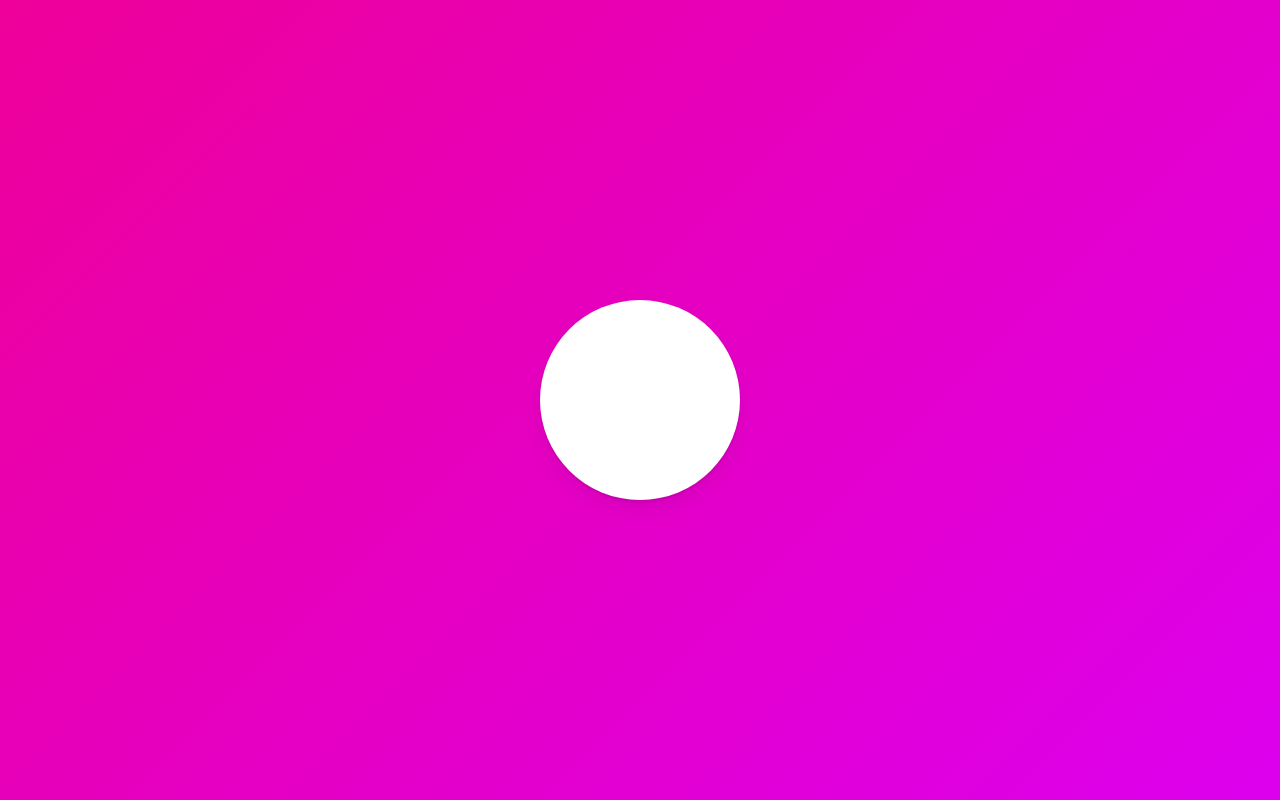
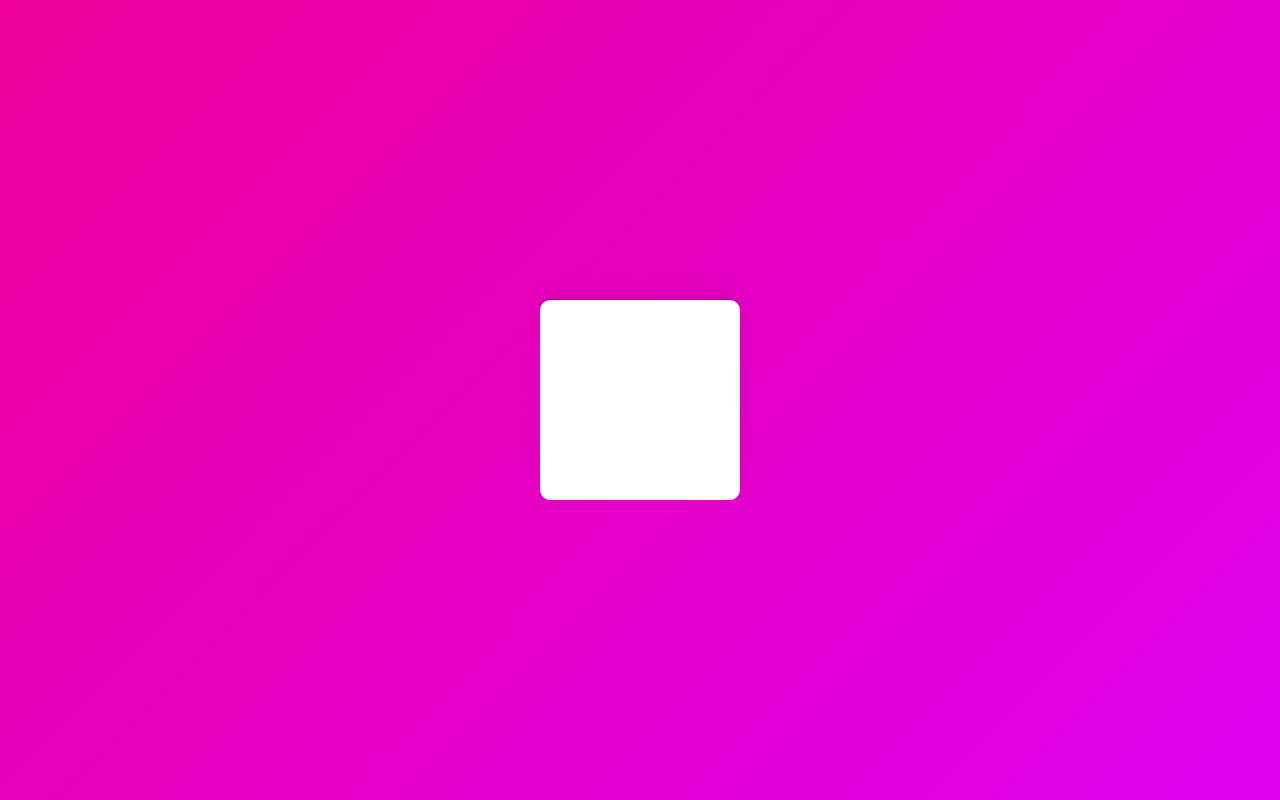
Before and after one commit to HyonHyonKOR/react-netfilx-clone, a React (Create React App) app: page / in a window 1280 px wide. Built offline with nearby package versions, Linux system fonts and the light colour scheme.

Commit message:
feat:basic animation

```diff
--- a/src/App.tsx
+++ b/src/App.tsx
@@ -20,7 +20,11 @@ const Box = styled(motion.div)`
 function App() {
   return (
     <Wrapper>
-      <Box transition={{ duration: 3 }} animate={{ borderRadius: "100px" }} />
+      <Box
+        transition={{ type: "spring", stiffness: 260, damping: 20 }}
+        initial={{ scale: 0 }}
+        animate={{ scale: 1, rotate: 180 }}
+      />
     </Wrapper>
   );
 }
```
